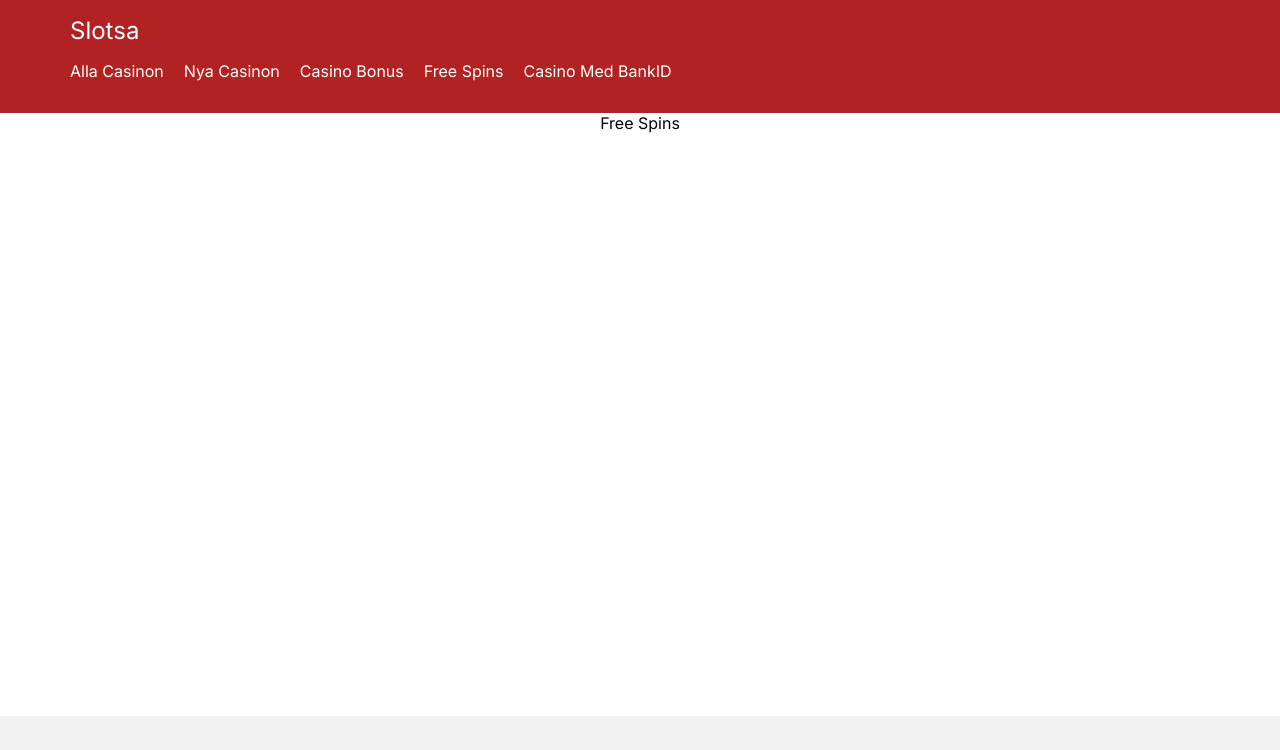
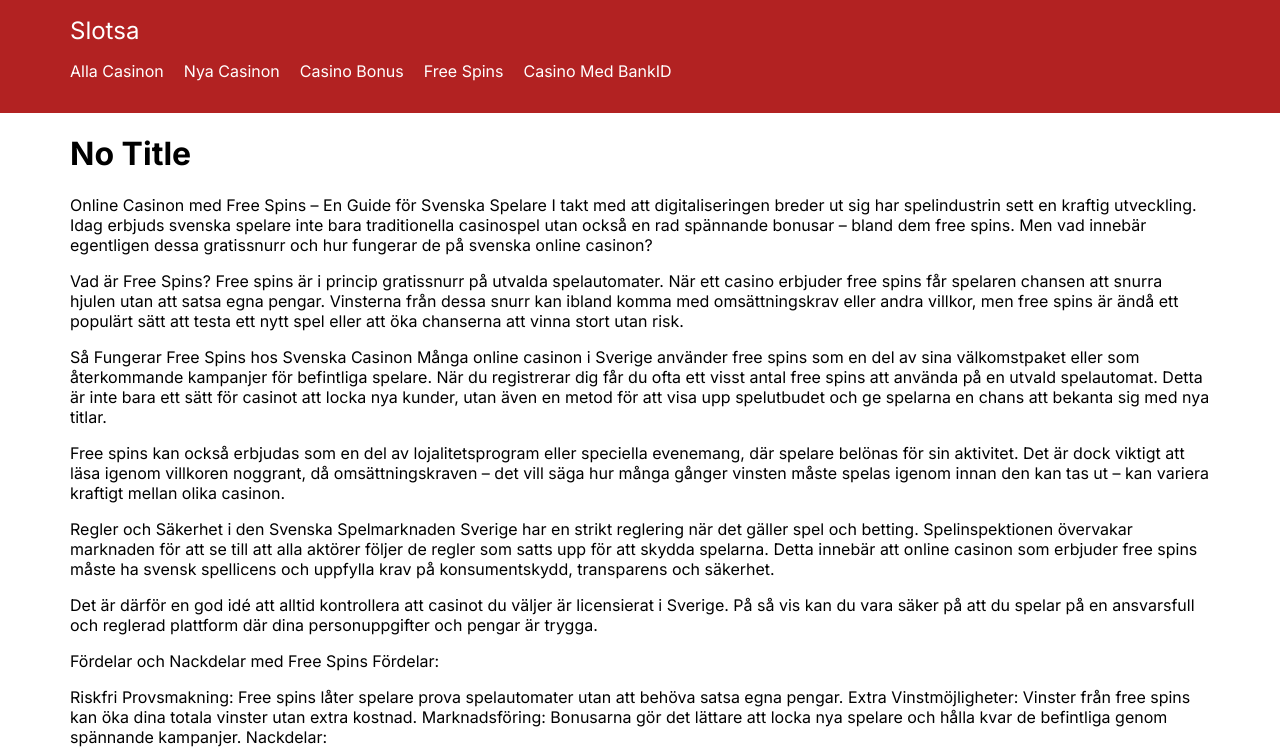
Before and after one commit to johanperjulius1/ppc, a Next.js app: page /casino-med-free-spins in a window 1280 px wide. Shown: the top 750 px of the page. Built offline with nearby package versions, Linux system fonts and the light colour scheme.

Commit message:
adding data for free spins categories

```diff
--- a/src/app/casino-med-free-spins/page.tsx
+++ b/src/app/casino-med-free-spins/page.tsx
@@ -1,9 +1,15 @@
 import React from 'react';
+import { casinoMedFreeSpinsData } from '@/lib/categories-data';
+import { marked } from 'marked';
 
-function FreeSpins() {
+function FreeSpinsPage() {
+  const htmlContent = marked(casinoMedFreeSpinsData.content);
   return (
-    <div>Free Spins</div>
+    <div>
+      <h1>{casinoMedFreeSpinsData.title}</h1>
+      <div dangerouslySetInnerHTML={{ __html: htmlContent }} />
+    </div>
   );
 }
 
-export default FreeSpins;
+export default FreeSpinsPage;
--- a/src/lib/categories-data.ts
+++ b/src/lib/categories-data.ts
@@ -4,5 +4,6 @@ import { getCategoryData } from './categories-utils';
 // Adjust the filename as necessary based on your actual file naming and structure
 const casinoMedBonusData = getCategoryData('/casino-med-bonus/casino-med-bonus.md');
 const casinoMedBankidData = getCategoryData('/casino-med-bankid/casino-med-bankid.md');
+const casinoMedFreeSpinsData = getCategoryData('/casino-med-free-spins/casino-med-free-spins.md');
 
-export { casinoMedBonusData, casinoMedBankidData };
+export { casinoMedBonusData, casinoMedBankidData, casinoMedFreeSpinsData };
```
Also changed, not shown: categories/casino-med-free-spins/casino-med-free-spins.md (renamed from categories/casinoMedFreeSpins/casinoMedFreeSpins.md).
